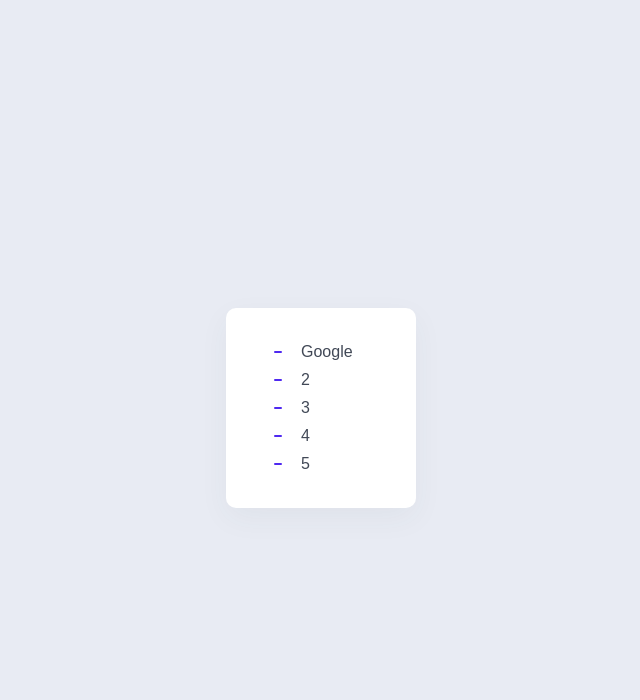
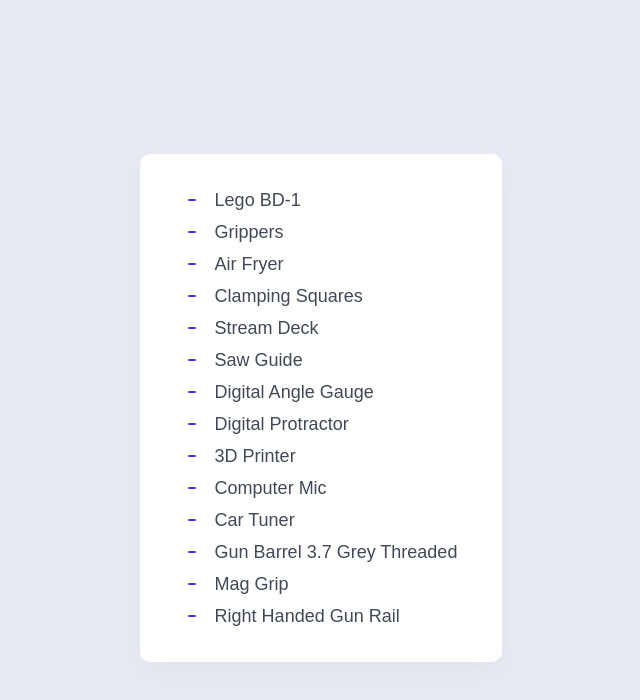
Before and after one commit to nainsworth/check-list, a plain HTML site: page index.html in a window 1280 px wide. Shown: the whole page, without its empty margins (319-959 px from the left). Drawn offline with Linux system fonts and the light colour scheme.

Commit message:
Inputted Data and Change styling

```diff
--- a/main.css
+++ b/main.css
@@ -3,8 +3,6 @@
   --text: #414856;
   --check: #4F29F0;
   --disabled: #C3C8DE;
-  --width: 100px;
-  --height: 140px;
   --border-radius: 10px;
   background: var(--background);
   width: var(--width);
@@ -54,6 +52,7 @@
   outline: none;
   border: 0;
   margin: 0 15px 0 0;
+  padding: 16px;
   cursor: pointer;
   background: var(--background);
   display: grid;
@@ -175,7 +174,7 @@
 body {
   background: #E8EBF3;
   height: 100vh;
-  font: 400 16px "Varela Round", sans-serif;
+  font: 400 18px "Varela Round", sans-serif;
   display: flex;
   flex-direction: column;
   justify-content: center;
--- a/main.js
+++ b/main.js
@@ -12,32 +12,86 @@
     this.myList = [
       {
         id: 1,
-        name: "Google",
-        url: "https://www.google.com",
+        name: "Lego BD-1",
+        url: "https://amzn.to/3RbCfWt",
         status: false,
       },
       {
         id: 2,
-        name: "2",
-        url: "www.google.com",
+        name: "Grippers",
+        url: "https://amzn.to/47LEKnT",
         status: false,
       },
       {
         id: 3,
-        name: "3",
-        url: "www.google.com",
+        name: "Air Fryer",
+        url: "https://amzn.to/3TcEL0n",
         status: false,
       },
       {
         id: 4,
-        name: "4",
-        url: "www.google.com",
+        name: "Clamping Squares",
+        url: "https://amzn.to/47K2dpI",
         status: false,
       },
       {
         id: 5,
-        name: "5",
-        url: "www.google.com",
+        name: "Stream Deck",
+        url: "whttps://amzn.to/3TcEXwD",
+        status: false,
+      },
+      {
+        id: 6,
+        name: "Saw Guide",
+        url: "https://amzn.to/3sS50OA",
+        status: false,
+      },
+      {
+        id: 7,
+        name: "Digital Angle Gauge",
+        url: "https://amzn.to/3GdHn6c",
+        status: false,
+      },
+      {
+        id: 8,
+        name: "Digital Protractor",
+        url: "https://amzn.to/49PrSyP",
+        status: false,
+      },
+      {
+        id: 9,
+        name: "3D Printer",
+        url: "https://amzn.to/47IjSOr",
+        status: false,
+      },
+      {
+        id: 10,
+        name: "Computer Mic",
+        url: "https://amzn.to/3SYdM8r",
+        status: false,
+      },
+      {
+        id: 11,
+        name: "Car Tuner",
+        url: "https://86speed.com/vishnu-openflash-tuning-table-tablet-oft-v2",
+        status: false,
+      },
+      {
+        id: 12,
+        name: "Gun Barrel 3.7 Grey Threaded",
+        url: "https://tactical.dev/collections/p365xl-products/products/ki-td-barrel-for-p365?variant=40131618308199",
+        status: false,
+      },
+      {
+        id: 13,
+        name: "Mag Grip",
+        url: "https://tactical.dev/collections/p365xl-products/products/12-round-extra-long-pinky-extension-for-sig-p365-xl",
+        status: false,
+      },
+      {
+        id: 14,
+        name: "Right Handed Gun Rail",
+        url: "https://tactical.dev/collections/p365xl-products/products/p365-pro-ledge",
         status: false,
       },
     ];
```
